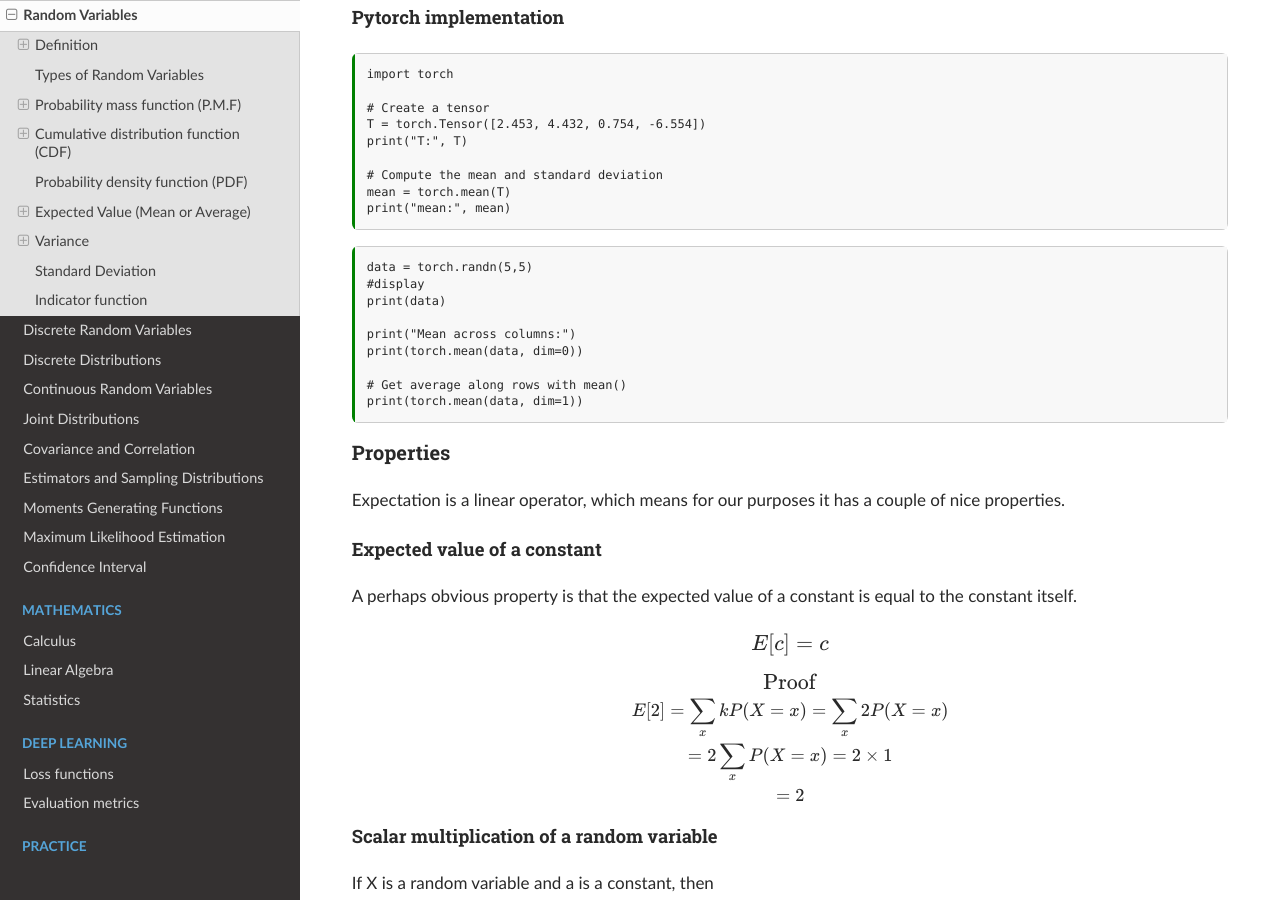
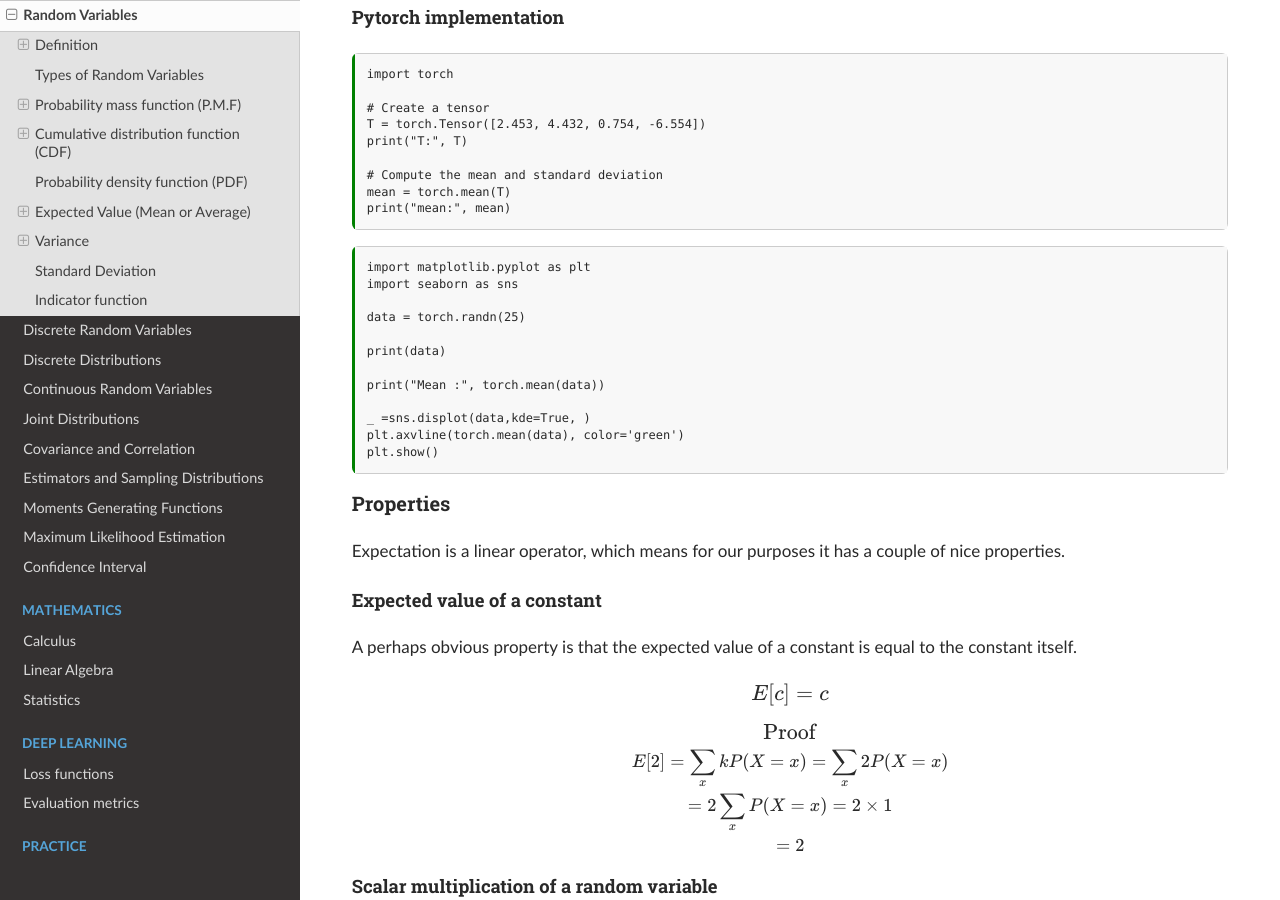
Before and after one commit to akkefa/ml-notes, a Sphinx documentation site: the page built from docs/probability/random_variable.md, in a window 1280 px wide and 900 px high, scrolled down 4377 px. Built offline with Sphinx 7.4.7 and the Read the Docs theme 2.0.0, drawn with Linux system fonts in a browser that asks for light colours.

Commit message:
new changes

````diff
--- a/docs/probability/random_variable.md
+++ b/docs/probability/random_variable.md
@@ -206,15 +206,18 @@ print("mean:", mean)
 ```
 
 ```{code-cell}
-data = torch.randn(5,5)
-#display
+import matplotlib.pyplot as plt
+import seaborn as sns
+
+data = torch.randn(25)
+
 print(data)
 
-print("Mean across columns:")
-print(torch.mean(data, dim=0))
+print("Mean :", torch.mean(data))
 
-# Get average along rows with mean()
-print(torch.mean(data, dim=1))
+_ =sns.displot(data,kde=True, )
+plt.axvline(torch.mean(data), color='green')
+plt.show()
 ```
 
 
````
